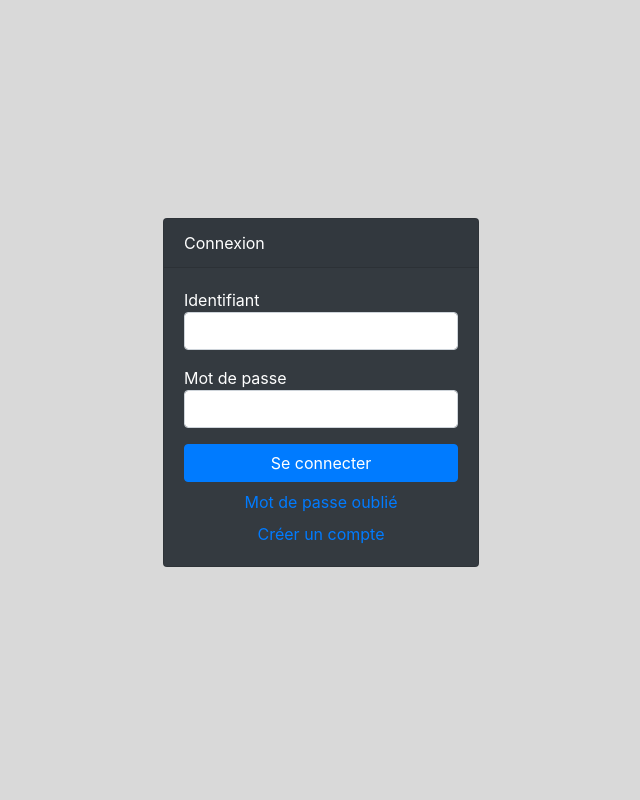
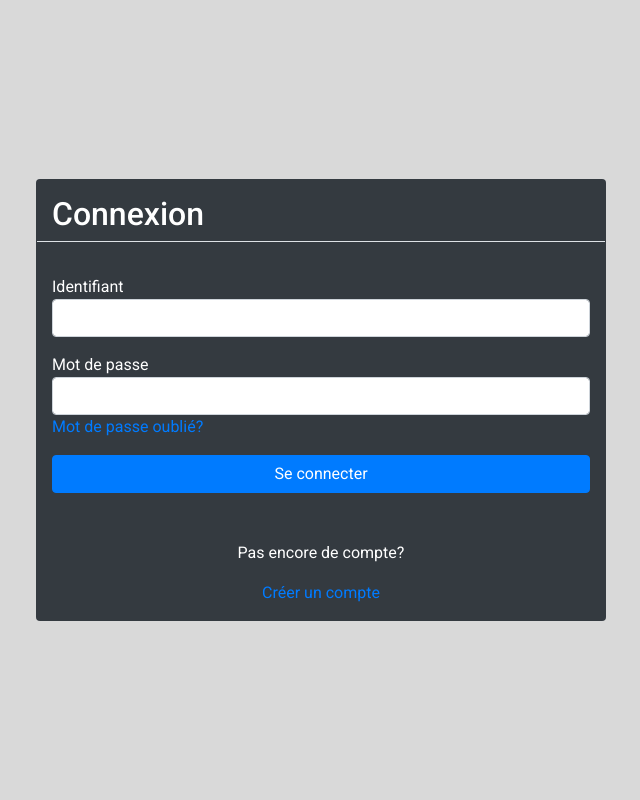
Before and after one commit to JN-Lab/django-user-app, a Django app: page /login/ in a window 1280 px wide. Shown: the whole page, without its empty margins (319-959 px from the left). Run offline with Django 3.2, Linux system fonts and the light colour scheme; some libraries are stand-ins or nearby versions.

Commit message:
New front version

```diff
--- a/auth_project/auth_app/templates/auth_app/base.html
+++ b/auth_project/auth_app/templates/auth_app/base.html
@@ -3,6 +3,7 @@
 <head>
   {% load static %}
   <meta charset="utf-8">
+  <meta name="viewport" content="width=device-width, initial-scale=1, shrink-to-fit=no">
   <meta name="description" content="{% block meta_description %}Auth Template{% endblock %}">
   <title>{% block title %}Titre de la page{% endblock %}</title>
 
@@ -10,6 +11,8 @@
   <link rel="stylesheet" href="{% static 'bootstrap/css/bootstrap.css' %}">
 
   <!-- Custom Fonts -->
+  <link rel="stylesheet" href="https://fonts.googleapis.com/css?family=Roboto:300,400,500,700" type="text/css">
+
   <!-- Custom CSS -->
   <link rel="stylesheet" href="{% static 'css/main.css' %}">
 
--- a/auth_project/auth_app/templates/auth_app/homepage_example.html
+++ b/auth_project/auth_app/templates/auth_app/homepage_example.html
@@ -1,4 +1,4 @@
-{% extends "auth_app/base.html" %}
+{% extends "base.html" %}
 {% block meta_description %}This is the Home_page for the example{% endblock %}
 {% block title %}HomePage{% endblock %}
 {% block content %}
--- a/auth_project/auth_app/templates/auth_app/login.html
+++ b/auth_project/auth_app/templates/auth_app/login.html
@@ -3,16 +3,20 @@
 {% block title %}Application Name - Login{% endblock %}
 {% block content %}
 {% load static %}
-    <main class="container main-container">
+    <main class="container h-100">
+        <section class="row h-100 align-items-center justify-content-center">
+            <div class="col-sm-12 col-md-10 col-lg-8 col-xl-6 bg-dark text-white rounded p-3">
+                <div class="row">
+                    <div class="col-12 border-bottom">
+                        <h2>Connexion</h2>
+                    </div>
+                    <div class="w-100"></div>
+                    <div class="col-12 mt-3">
                         {% if messages %}
                             {% include 'messages.html' %}
                         {% endif %}
-        <section class="row card text-white bg-dark mb-3">
-            <div class="card-header">
-                Connexion
                     </div>
-            <div class="card-body">
-                <form class="" action="" method="post">
+                    <form class="col-12 mt-3" action="" method="post">
                         {% csrf_token %}
                         <div class="form-group">
                             {{ login_form.username.label }}
@@ -21,14 +25,15 @@
                         <div class="form-group">
                             {{ login_form.password.label }}
                             {{ login_form.password }}
+                            <a class="" href="{% url 'password_forgotten' %}">Mot de passe oublié?</a>
                         </div>
                         <button type="submit" class="btn btn-block btn-primary">Se connecter</button>
                     </form>
-                <div class="d-flex justify-content-center mt-2">
-                    <a class="" href="{% url 'password_forgotten' %}">Mot de passe oublié</a>
+                    <div class="w-100"></div>
+                    <div class="col-12 text-center mt-5">
+                        <p>Pas encore de compte?</p>
+                        <a class="" href="{% url 'register' %}">Créer un compte</a>
                     </div>
-                <div class="d-flex justify-content-center mt-2">
-                    <a class="" href="{% url 'register' %}">Créer un compte</a>
                 </div>
             </div>
         </section>
--- a/auth_project/static/css/main.css
+++ b/auth_project/static/css/main.css
@@ -1,16 +1,10 @@
+/**
+* VARIABLES
+*/
 html,
 body {
   height: 100%;
-  background-color: #D9D9D9; }
-
-.main-container {
-  height: 100%;
-  display: flex;
-  flex-direction: column;
-  justify-content: center;
-  align-items: center; }
-
-.test {
-  background-color: red; }
+  background-color: #D9D9D9;
+  font-family: "Roboto", "Helvetica", sans-serif; }
 
 /*# sourceMappingURL=main.css.map */
--- a/auth_project/static/scss/base/_authentification.scss
+++ /dev/null
@@ -1,14 +0,0 @@
-html,
-body {
-    height: 100%;
-    background-color: #D9D9D9;
-}
-
-.main-container {
-    height: 100%;
-    @include flex-box(column, center, center);
-}
-
-.test {
-    background-color: red;
-}
--- /dev/null
+++ b/auth_project/static/scss/base/_base.scss
@@ -0,0 +1,6 @@
+html,
+body {
+    height: 100%;
+    background-color: $gray;
+    font-family: $font-stack;
+}
--- a/auth_project/static/scss/main.scss
+++ b/auth_project/static/scss/main.scss
@@ -1,3 +1,3 @@
-@import 'modules/mixins';
+@import 'modules/variables';
 @import 'base/bootstrap-overrides';
-@import 'base/authentification';
+@import 'base/base';
--- a/auth_project/static/scss/modules/_mixins.scss
+++ /dev/null
@@ -1,7 +0,0 @@
-// To create a flex box
-@mixin flex-box($direction, $main-alignment, $secondary-alignment) {
-    display: flex;
-    flex-direction: $direction;
-    justify-content: $main-alignment;
-    align-items: $secondary-alignment;
-  }
--- /dev/null
+++ b/auth_project/static/scss/modules/_variables.scss
@@ -0,0 +1,9 @@
+/**
+* VARIABLES
+*/
+
+// Fonts
+$font-stack: 'Roboto', 'Helvetica', sans-serif;
+
+// Colors
+$gray: #D9D9D9;
--- a/auth_project/templates/base.html
+++ b/auth_project/templates/base.html
@@ -3,6 +3,7 @@
 <head>
   {% load static %}
   <meta charset="utf-8">
+  <meta name="viewport" content="width=device-width, initial-scale=1, shrink-to-fit=no">
   <meta name="description" content="{% block meta_description %}Auth Template{% endblock %}">
   <title>{% block title %}Titre de la page{% endblock %}</title>
 
@@ -10,6 +11,8 @@
   <link rel="stylesheet" href="{% static 'bootstrap/css/bootstrap.css' %}">
 
   <!-- Custom Fonts -->
+  <link rel="stylesheet" href="https://fonts.googleapis.com/css?family=Roboto:300,400,500,700" type="text/css">
+
   <!-- Custom CSS -->
   <link rel="stylesheet" href="{% static 'css/main.css' %}">
 
```
Also changed, not shown: auth_project/auth_app/templates/auth_app/password_reset_mail.html (+12 -6 lines), auth_project/auth_app/templates/auth_app/password_reset_new.html (+14 -6 lines), auth_project/auth_app/templates/auth_app/register.html (+11 -6 lines), 1 other file. Lines whose indentation alone changed are shown as unchanged.
